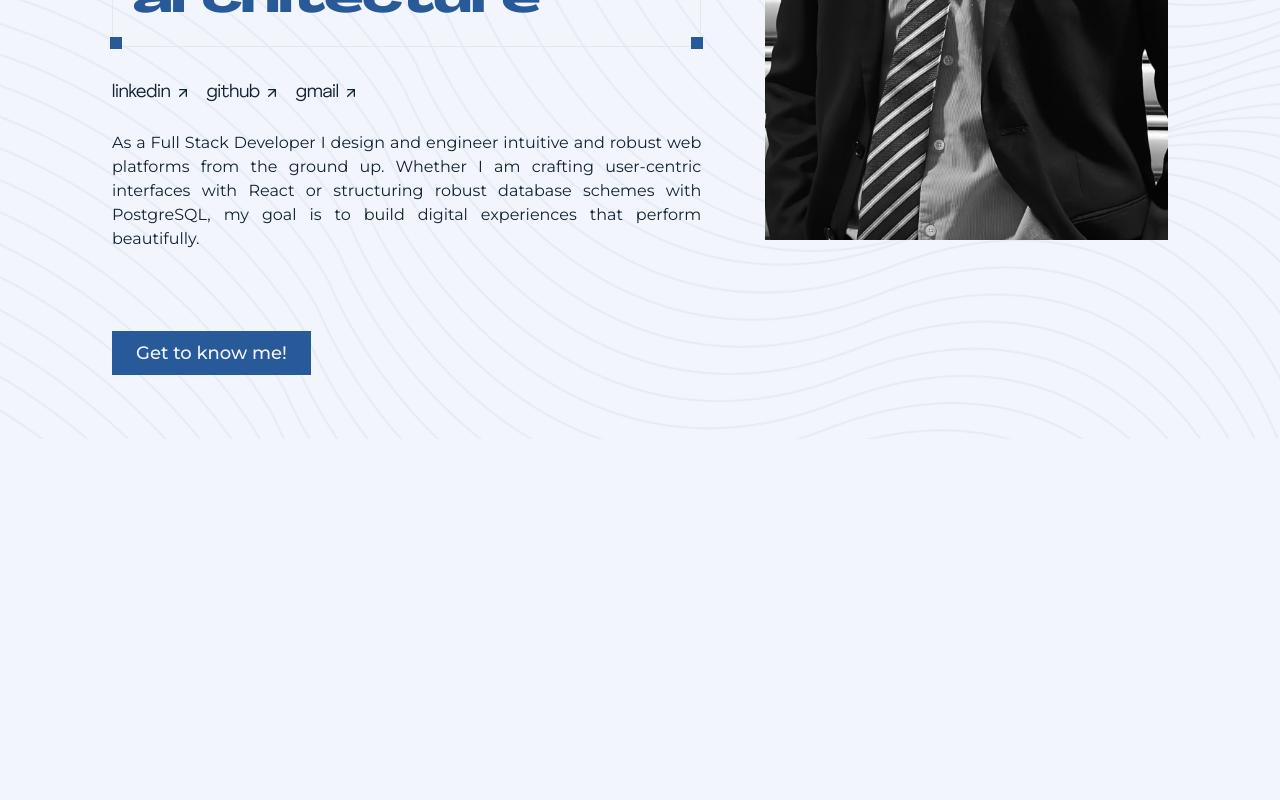
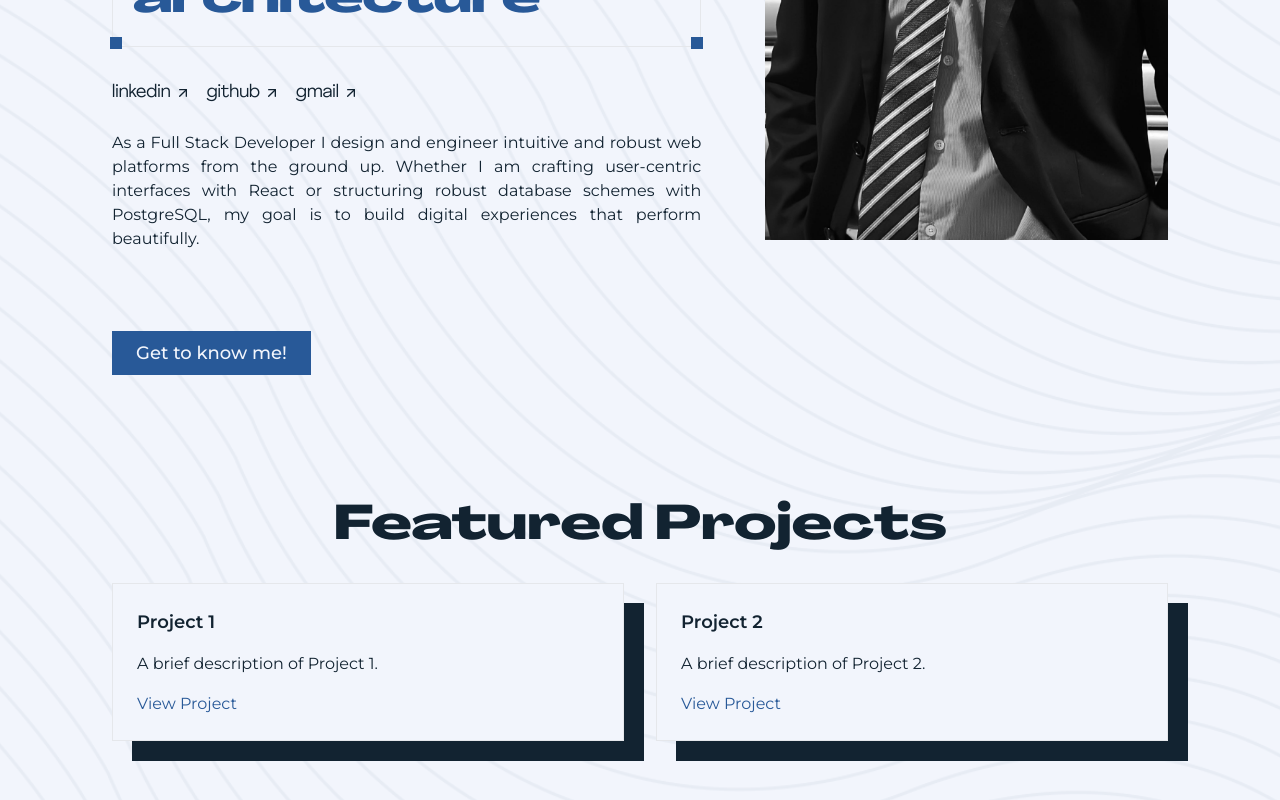
Before and after one commit to seeejaay/portfolio, a Next.js app: page / in a window 1280 px wide. Shown: the part 370-1170 px from the top of the page. Before the commit the page ends 809 px from the top, so only its background shows below. Built offline with nearby package versions, Linux system fonts and the light colour scheme.

Commit message:
Created: featured projects layout

```diff
--- a/app/(hero-page)/page.tsx
+++ b/app/(hero-page)/page.tsx
@@ -1,11 +1,12 @@
 // Sections
+import Featured from "@/components/sections/featured"
 import Hero from "@/components/sections/hero"
-import About from "@/components/sections/about"
+
 export default function Page() {
   return (
     <>
       <Hero />
-      {/* <About /> */}
+      <Featured />
     </>
   )
 }
--- a/app/layout.tsx
+++ b/app/layout.tsx
@@ -57,7 +57,7 @@ export default function RootLayout({
       {/* Both custom utilities and theme classes combine seamlessly */}
       <body className="bg-background bg-texture bg-repeat">
         <Navigation />
-        <main className="flex items-center justify-center pt-20">
+        <main className="flex flex-col items-center justify-center pt-20">
           {children}
         </main>
         <Analytics />
--- /dev/null
+++ b/components/sections/featured.tsx
@@ -0,0 +1,27 @@
+export default function Featured() {
+  return (
+    <section className="w-full py-12 sm:px-14 lg:px-20 xl:px-28 xl:py-16">
+      <div>
+        <h2 className="lg:4xl text-center font-heading text-3xl font-black text-secondary xl:text-5xl">
+          Featured Projects
+        </h2>
+        <div className="mt-8 grid w-full grid-cols-1 gap-8 xl:grid-cols-2">
+          <div className="flex flex-col gap-4 border border-gray-200 bg-background p-6 shadow-[20px_20px_0px_0px_#122331] transition-transform hover:translate-x-1 hover:-translate-y-1">
+            <h3 className="text-lg font-semibold text-secondary">Project 1</h3>
+            <p className="text-secondary">A brief description of Project 1.</p>
+            <a href="#" className="text-accent hover:underline">
+              View Project
+            </a>
+          </div>
+          <div className="flex flex-col gap-4 border border-gray-200 bg-background p-6 shadow-[20px_20px_0px_0px_#122331] transition-transform hover:translate-x-1 hover:-translate-y-1">
+            <h3 className="text-lg font-semibold text-secondary">Project 2</h3>
+            <p className="text-secondary">A brief description of Project 2.</p>
+            <a href="#" className="text-accent hover:underline">
+              View Project
+            </a>
+          </div>
+        </div>
+      </div>
+    </section>
+  )
+}
```
